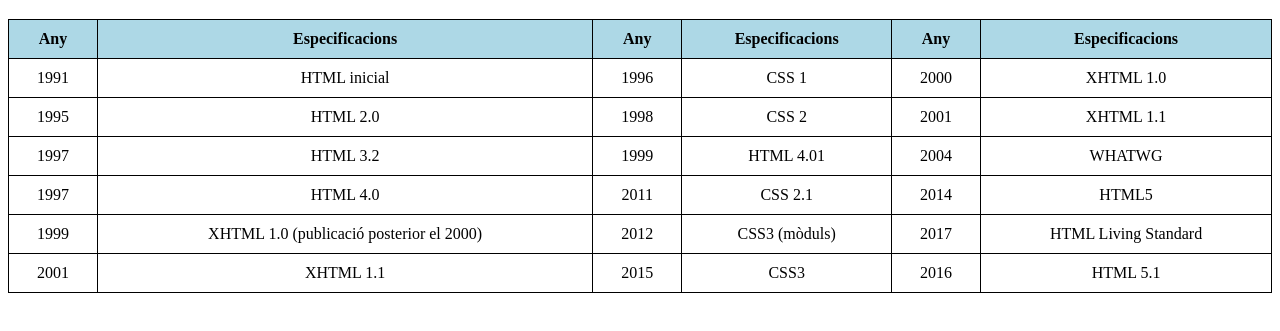
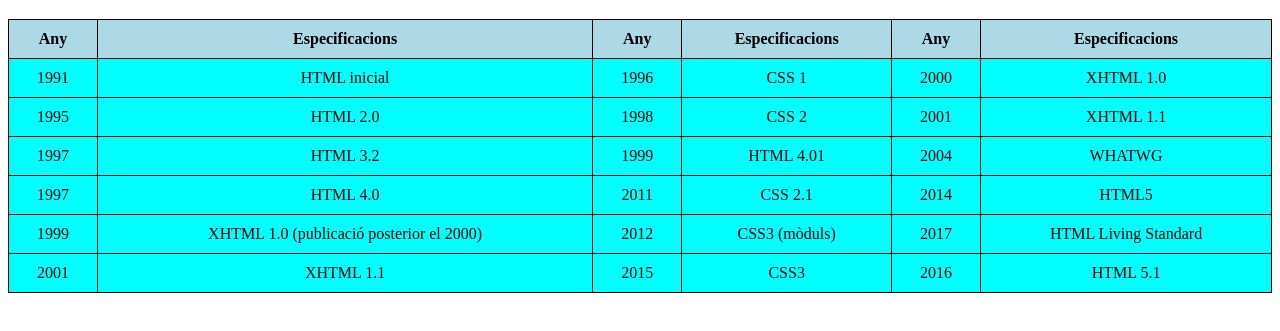
Before and after one commit to RamisChristianVelasco/UD1.AW.HTML, a plain HTML site: page tasca3.ex1.html in a window 1280 px wide. Shown: the part 61-392 px from the top of the page. Drawn offline with Linux system fonts and the light colour scheme.

Commit message:
tasca3.ex2

```diff
--- a/tasca3.ex1.html
+++ b/tasca3.ex1.html
@@ -28,7 +28,7 @@
     <h1>Història de les versions HTML, XHTML i CSS</h1>
 
     <table>
-        <tr>
+        <tr style="background-color:aqua;">
             <th>Any</th>
             <th>Especificacions</th>
             <th>Any</th>
@@ -37,7 +37,7 @@
             <th>Especificacions</th>
         </tr>
 
-        <tr>
+        <tr style="background-color:aqua;">
             <td>1991</td>
             <td>HTML inicial</td>
             <td>1996</td>
@@ -46,7 +46,7 @@
             <td>XHTML 1.0</td>
         </tr>
 
-        <tr>
+        <tr style="background-color:aqua;">
             <td>1995</td>
             <td>HTML 2.0</td>
             <td>1998</td>
@@ -55,7 +55,7 @@
             <td>XHTML 1.1</td>
         </tr>
 
-        <tr>
+        <tr style="background-color:aqua;">
             <td>1997</td>
             <td>HTML 3.2</td>
             <td>1999</td>
@@ -64,7 +64,7 @@
             <td>WHATWG</td>
         </tr>
 
-        <tr>
+        <tr style="background-color:aqua;">
             <td>1997</td>
             <td>HTML 4.0</td>
             <td>2011</td>
@@ -73,7 +73,7 @@
             <td>HTML5</td>
         </tr>
 
-        <tr>
+        <tr style="background-color:aqua;">
             <td>1999</td>
             <td>XHTML 1.0 (publicació posterior el 2000)</td>
             <td>2012</td>
@@ -82,7 +82,7 @@
             <td>HTML Living Standard</td>
         </tr>
 
-        <tr>
+        <tr style="background-color:aqua;">
             <td>2001</td>
             <td>XHTML 1.1</td>
             <td>2015</td>
```
